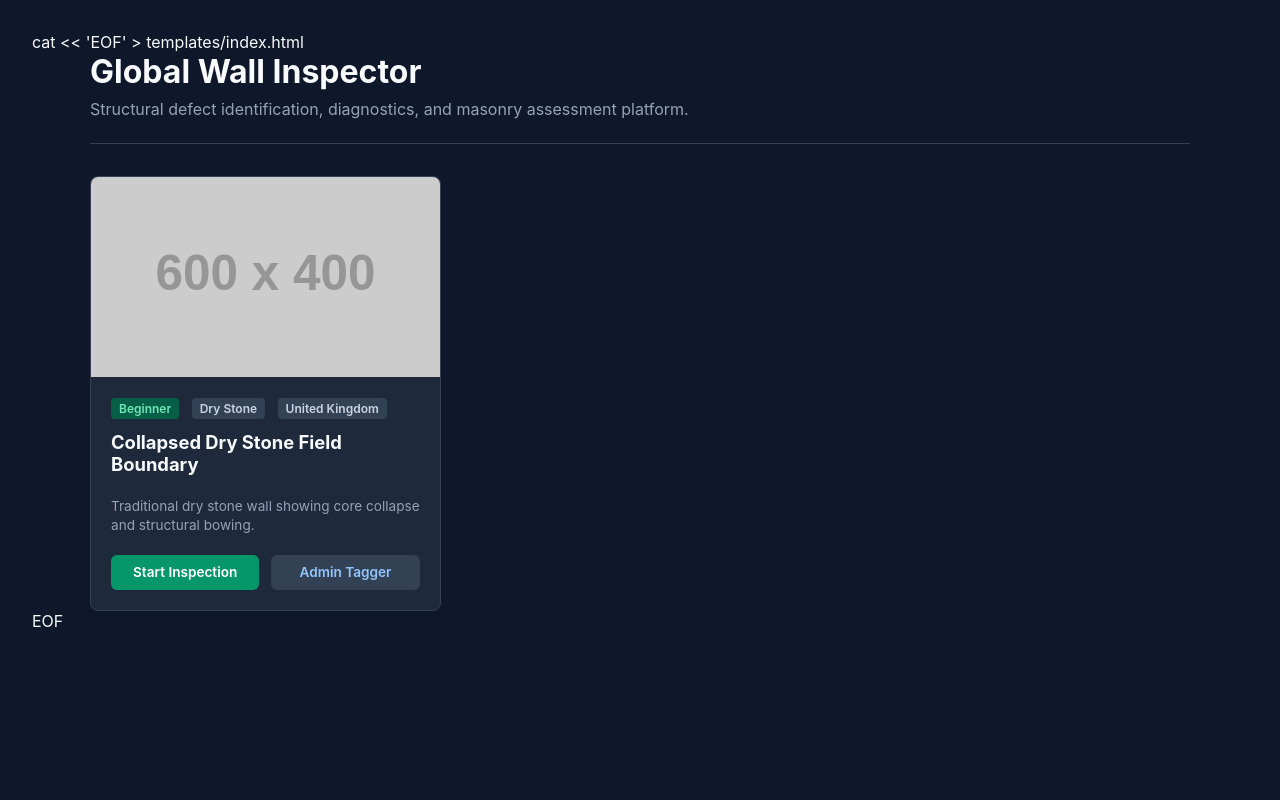
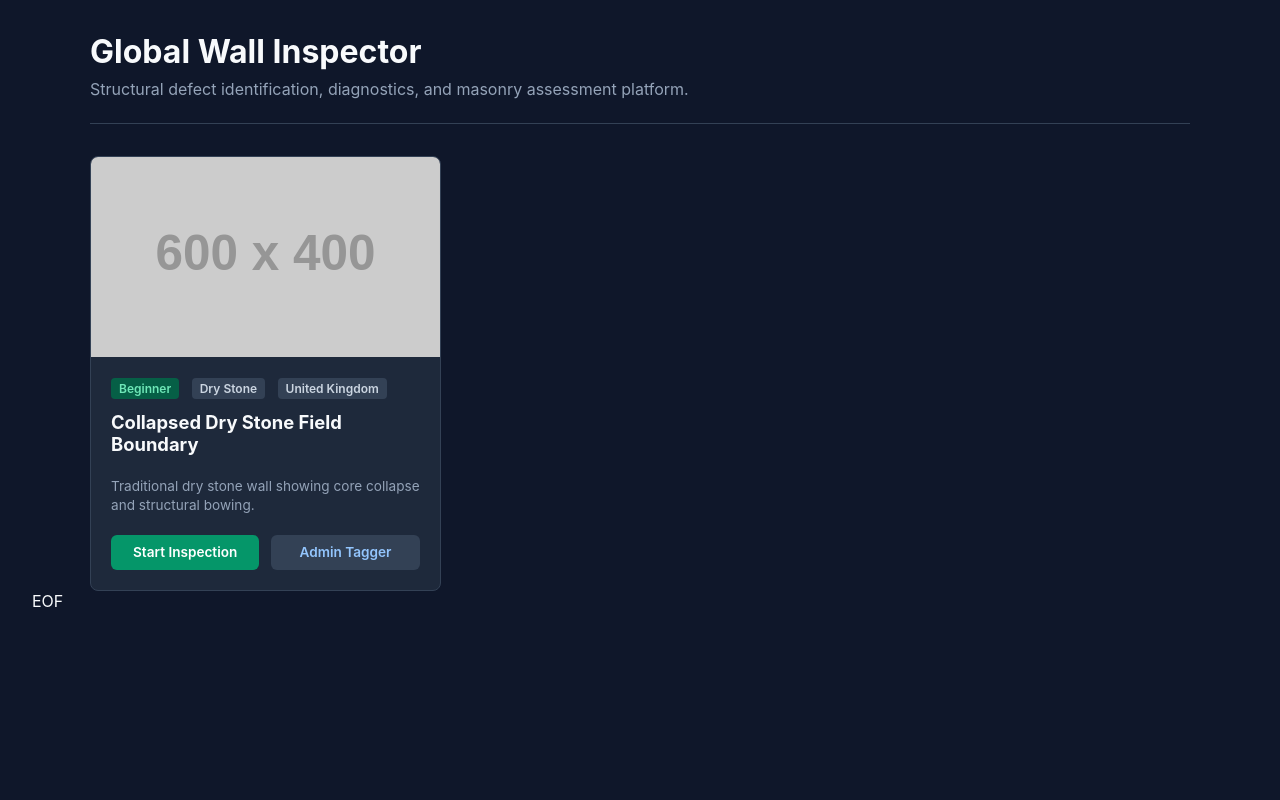
Before and after one commit to BBSISK/wall_inspector, a Flask app: page / in a window 1280 px wide. Run offline with Flask 3, Linux system fonts and the light colour scheme; data comes from the database, SQL or seed files in the repository; grey boxes labelled with a size stand in for pictures from a placeholder-image service; data that the repository does not hold is empty; some libraries are stand-ins or nearby versions.

Commit message:
fix: bundle wall image asset and clean index html

```diff
--- a/templates/index.html
+++ b/templates/index.html
@@ -1,4 +1,4 @@
-cat << 'EOF' > templates/index.html
+
 <!DOCTYPE html>
 <html lang="en">
 <head>
```
Also changed, not shown: static/img/walls/drystone_collapse_01.jpg.
